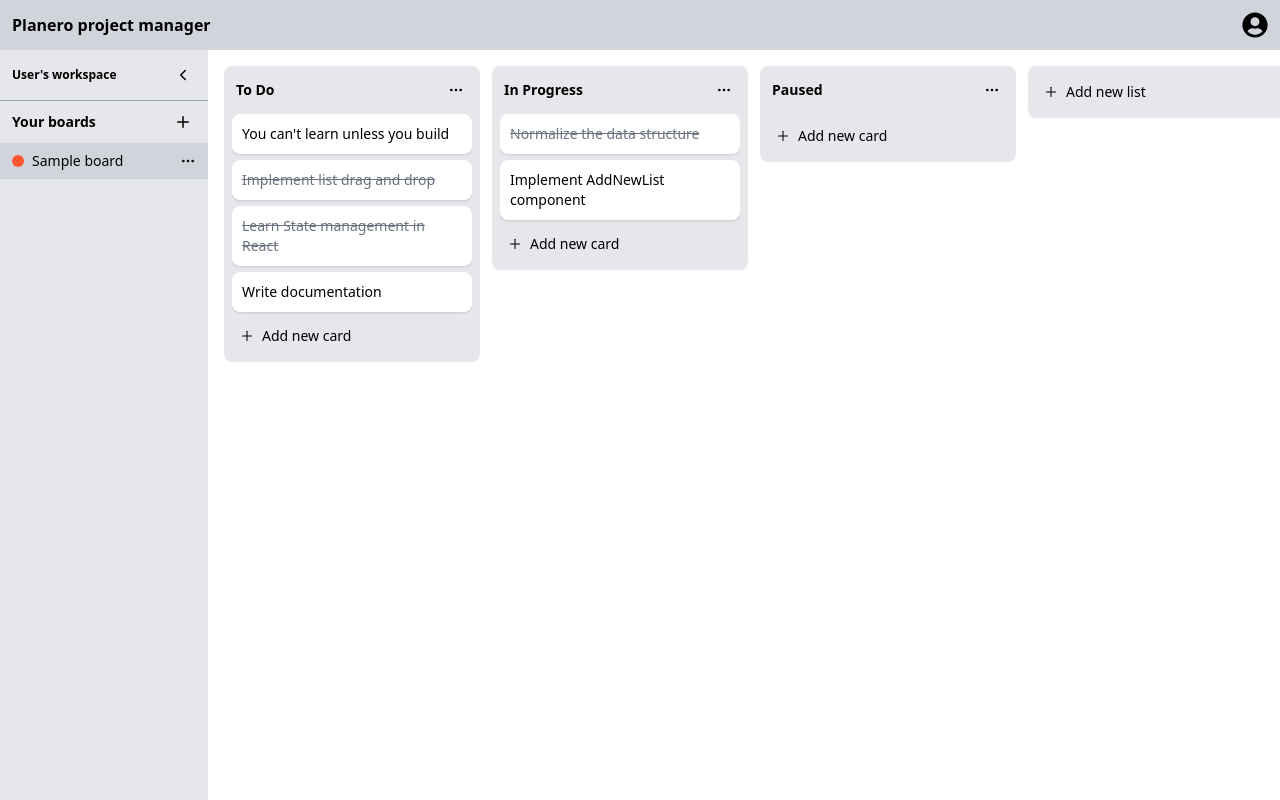
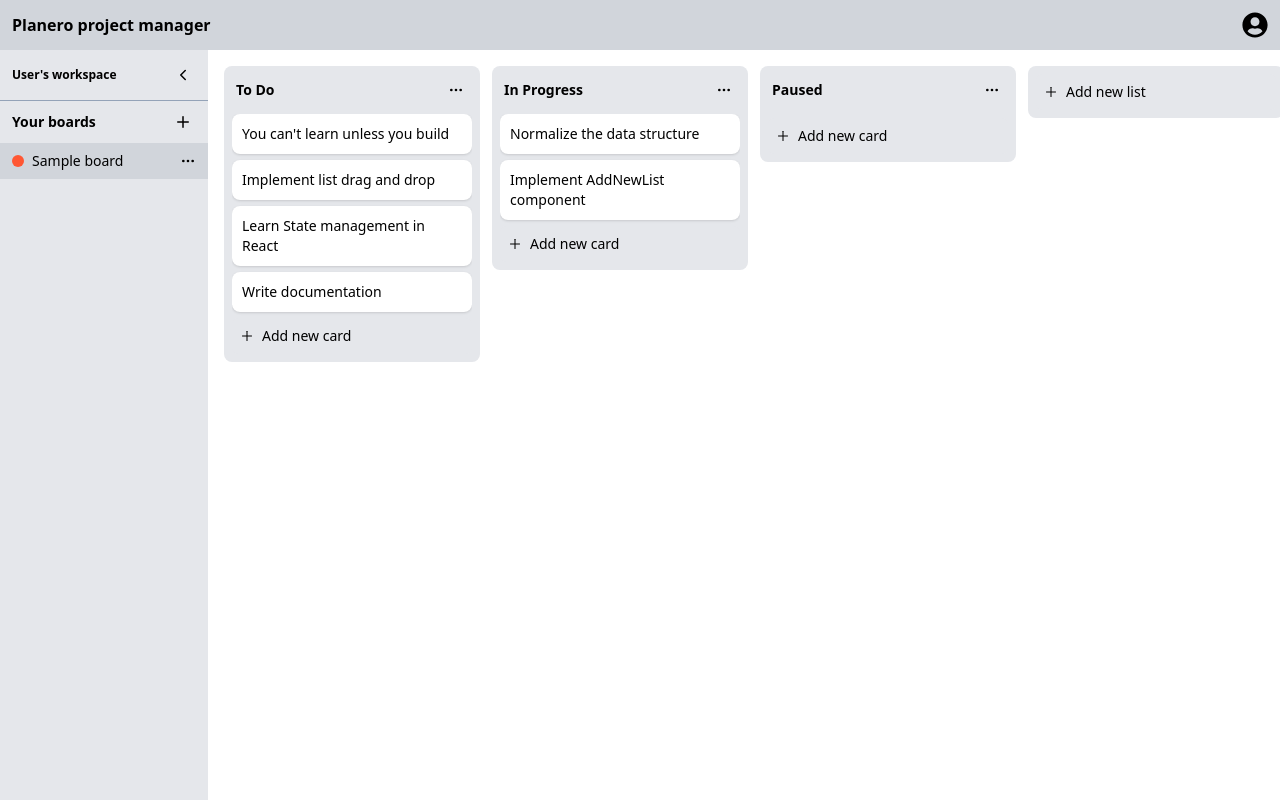
Before and after one commit to raknos13/planero-planner-react, a React (Vite) app: page / in a window 1280 px wide. Built offline with nearby package versions, Linux system fonts and the light colour scheme.

Commit message:
Disable strikethrough on complete (removed chkbx)

```diff
--- a/src/components/Card.jsx
+++ b/src/components/Card.jsx
@@ -106,7 +106,7 @@ const Card = forwardRef(function Card(
           <div className="flex justify-between items-center w-full max-w-full">
             <div className="w-full max-w-full break-words">
               <span
-                className={`${card.completed ? "line-through text-gray-500" : ""}`}
+                // className={`${card.completed ? "line-through text-gray-500" : ""}`}
                 style={{ wordBreak: "break-word" }}
               >
                 {card.title}
```
